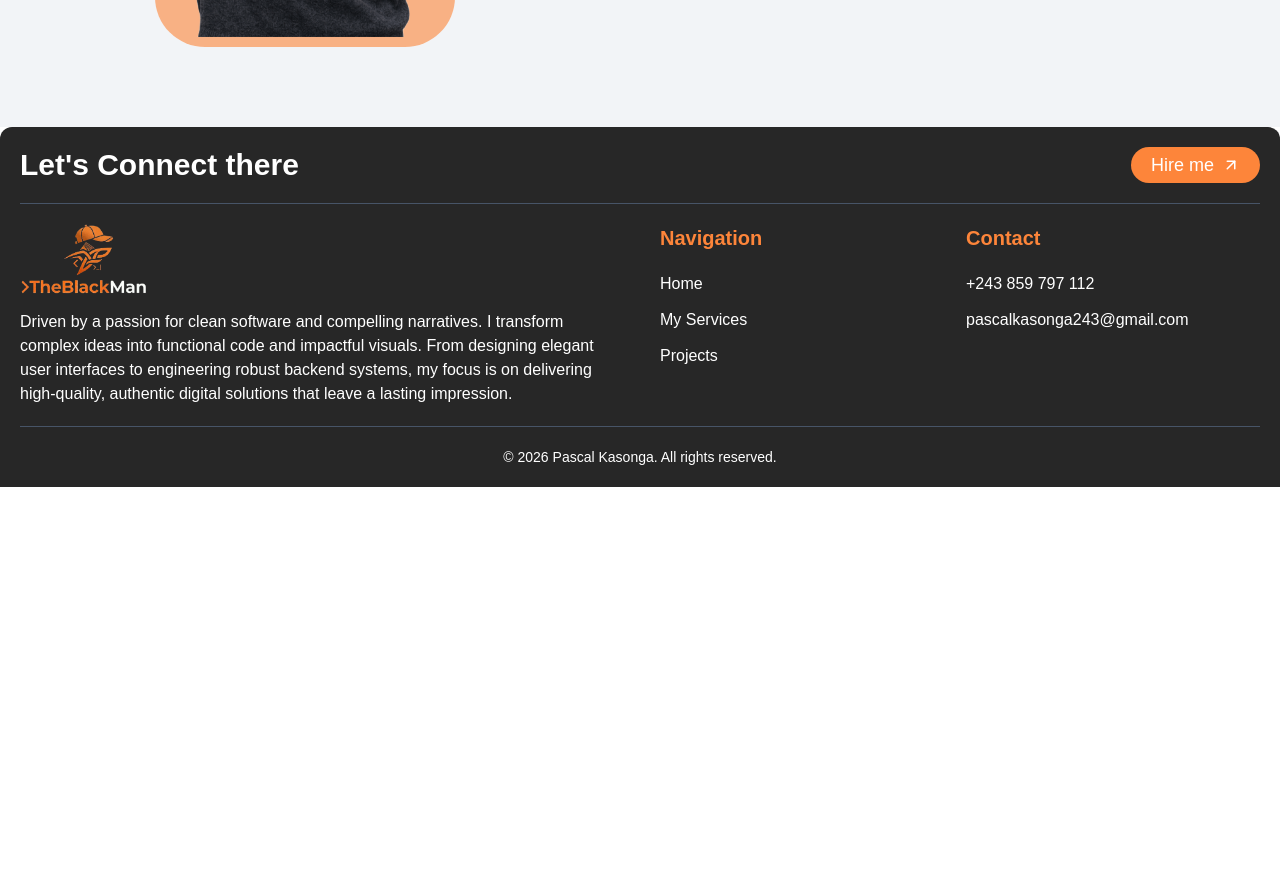
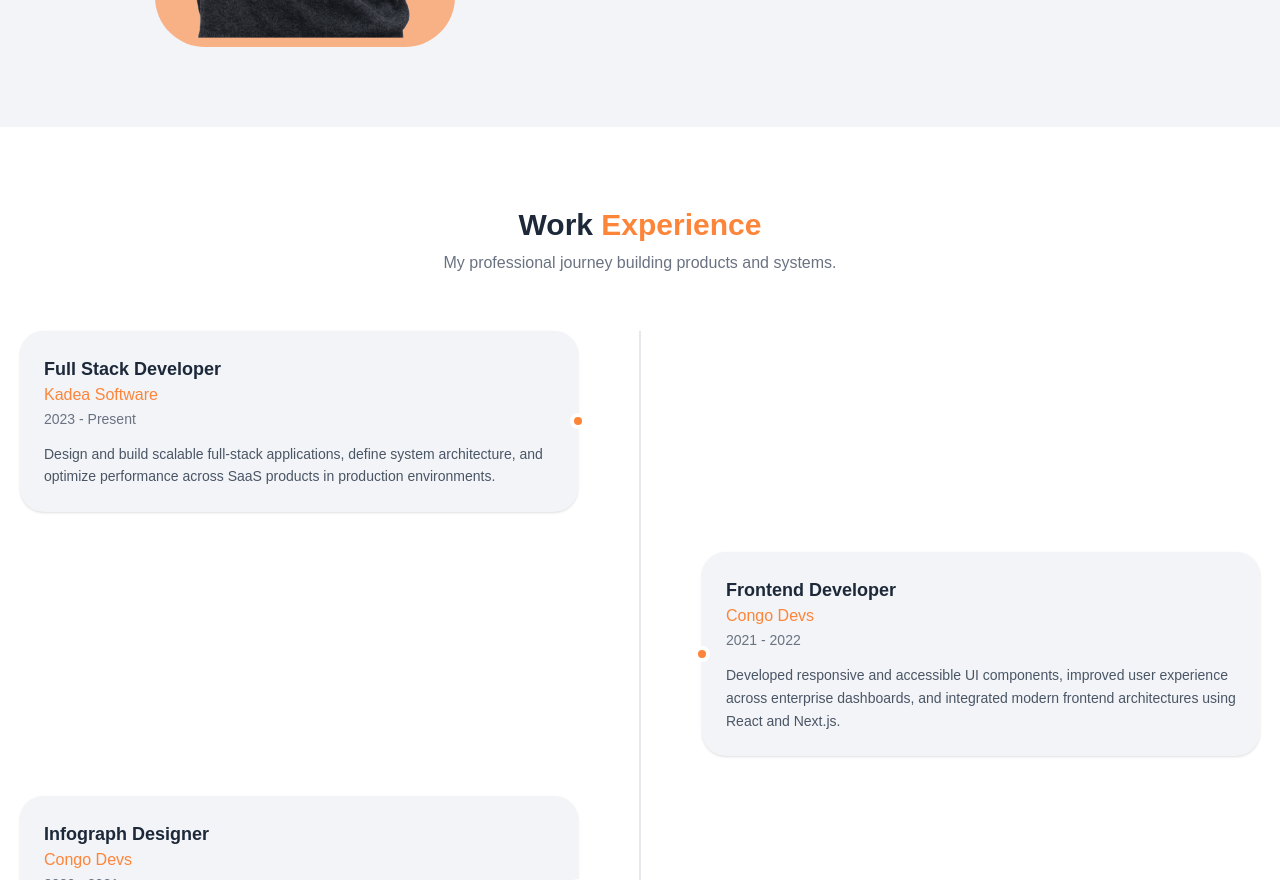
Before and after one commit to theblackman2/pascalkasonga.com, a Next.js app: page / in a window 1280 px wide. Shown: the part 1920-2800 px from the top of the page. Before the commit the page ends 2407 px from the top, so only its background shows below. Built offline with nearby package versions, Linux system fonts and the light colour scheme.

Commit message:
feat: design experience section

```diff
--- a/app/(website)/page.tsx
+++ b/app/(website)/page.tsx
@@ -1,3 +1,4 @@
+import WorkExperience from "@/components/sections/experience";
 import Home from "@/components/sections/home";
 import Services from "@/components/sections/services";
 import WhyHireMe from "@/components/sections/why-hire-me";
@@ -8,6 +9,7 @@ export default function Page() {
       <Home />
       <Services />
       <WhyHireMe />
+      <WorkExperience />
     </>
   );
 }
--- a/components/core/footer.tsx
+++ b/components/core/footer.tsx
@@ -7,7 +7,7 @@ import Image from "next/image"
 
 export default function Footer() {
   return (
-    <footer className="w-full bg-black-bg rounded-t-xl text-white">
+    <footer id="contact" className="w-full bg-black-bg rounded-t-xl text-white">
       <div className="w-full container mx-auto p-5 flex flex-col gap-5">
         <div className="w-full flex flex-col gap-5 md:flex-row items-start md:items-center justify-between">
           <h3 className="font-bold text-2xl md:text-3xl">
--- /dev/null
+++ b/components/sections/experience.tsx
@@ -0,0 +1,100 @@
+"use client";
+
+import { motion } from "framer-motion";
+
+type Experience = {
+  role: string;
+  company: string;
+  period: string;
+  description: string;
+};
+
+const EXPERIENCES: Experience[] = [
+  {
+    role: "Full Stack Developer",
+    company: "Kadea Software",
+    period: "2023 - Present",
+    description:
+      "Design and build scalable full-stack applications, define system architecture, and optimize performance across SaaS products in production environments.",
+  },
+  {
+    role: "Frontend Developer",
+    company: "Congo Devs",
+    period: "2021 - 2022",
+    description:
+      "Developed responsive and accessible UI components, improved user experience across enterprise dashboards, and integrated modern frontend architectures using React and Next.js.",
+  },
+  {
+    role: "Infograph Designer",
+    company: "Congo Devs",
+    period: "2020 - 2021",
+    description:
+      "Created visual identities, marketing assets, and digital design materials while collaborating with development teams to align UI direction with product goals.",
+  },
+];
+
+export default function WorkExperience() {
+  return (
+    <section className="w-full py-20 bg-white" id="experience">
+      <div className="container mx-auto px-5 flex flex-col gap-14">
+
+        {/* Header */}
+        <div className="text-center">
+          <h2 className="text-2xl md:text-3xl font-bold">
+            Work <span className="text-primary">Experience</span>
+          </h2>
+          <p className="text-gray-500 mt-2">
+            My professional journey building products and systems.
+          </p>
+        </div>
+
+        {/* Timeline wrapper */}
+        <div className="relative flex flex-col gap-10">
+
+          {/* center line */}
+          <div className="absolute left-1/2 -translate-x-1/2 h-full w-0.5 bg-gray-200 hidden md:block" />
+
+          {EXPERIENCES.map((exp, i) => {
+            const isLeft = i % 2 === 0;
+
+            return (
+              <motion.div
+                key={i}
+                initial={{ opacity: 0, y: 40 }}
+                whileInView={{ opacity: 1, y: 0 }}
+                viewport={{ once: true, margin: "-100px" }}
+                transition={{ duration: 0.5 }}
+                className={`relative w-full flex flex-col md:flex-row items-center ${isLeft ? "md:justify-start" : "md:justify-end"
+                  }`}
+              >
+                {/* Card */}
+                <div
+                  className={`w-full md:w-[45%] bg-[#F2F4F7] p-6 rounded-3xl shadow-sm relative
+                  ${isLeft ? "md:mr-auto" : "md:ml-auto"}`}
+                >
+                  <h3 className="text-lg font-semibold">{exp.role}</h3>
+                  <p className="text-primary font-medium">{exp.company}</p>
+                  <span className="text-sm text-gray-500">{exp.period}</span>
+
+                  <p className="mt-3 text-gray-600 text-sm leading-relaxed">
+                    {exp.description}
+                  </p>
+
+                  {/* dot connector */}
+                  <div
+                    className={`hidden md:block absolute top-1/2 -translate-y-1/2 w-4 h-4 rounded-full bg-primary border-4 border-white
+    ${isLeft ? "left-full -translate-x-1/2" : "right-full translate-x-1/2"}
+  `}
+                  />
+                </div>
+
+                {/* Mobile dot */}
+                <div className="md:hidden w-3 h-3 bg-primary rounded-full mt-4" />
+              </motion.div>
+            );
+          })}
+        </div>
+      </div>
+    </section>
+  );
+}
```
